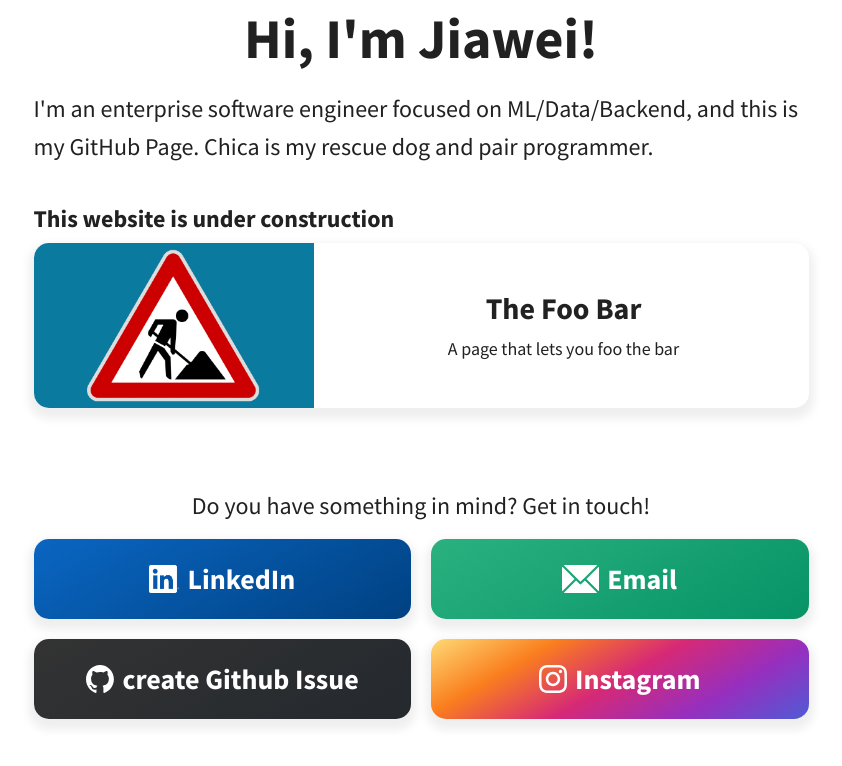
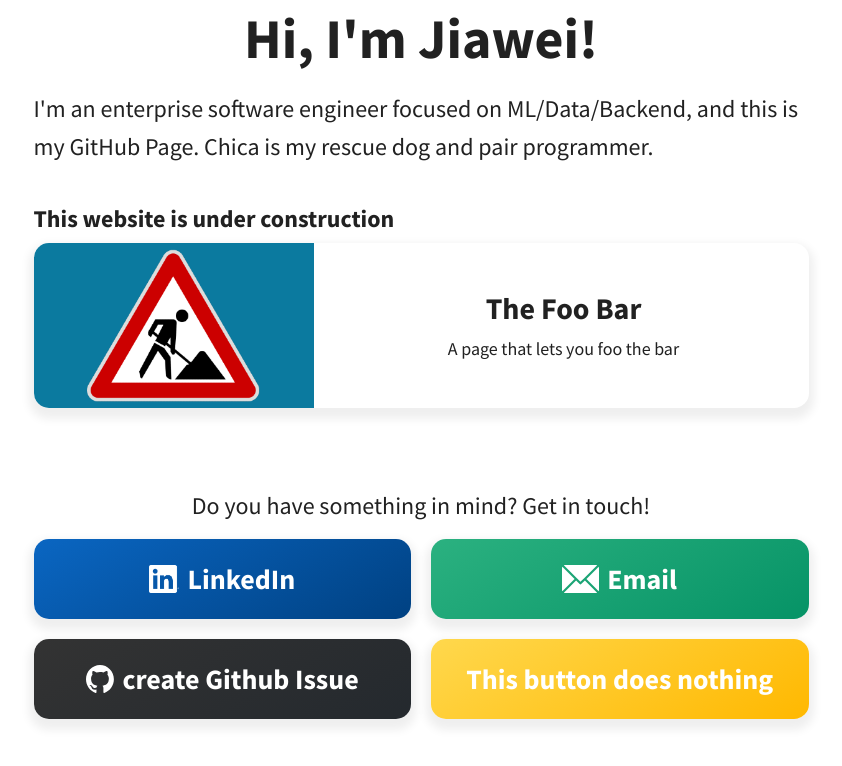
Before and after one commit to Jiawei-Wang/jiawei-wang.github.io, a React app: page / in a window 1280 px wide. Shown: the part 252-1018 px from the top of the page, without its empty margins (219-1061 px from the left). Built offline with nearby package versions, Linux system fonts and the light colour scheme; the HTML template or start-up script is replaced by a standard one.

Commit message:
remove ins

```diff
--- a/src/components/ProviderComponent.css
+++ b/src/components/ProviderComponent.css
@@ -203,9 +203,9 @@
   background: linear-gradient(150deg, #333333 0%, #24292e 100%);
 }
 
-/* Instagram gradient */
-.ButtonLink.instagram {
-  background: linear-gradient(150deg, #feda75 0%, #fa7e1e 25%, #d62976 50%, #962fbf 75%, #4f5bd5 100%);
+/* Nothing gradient */
+.ButtonLink.nothing {
+  background: linear-gradient(150deg, #FFD84D 0%, #FFB800 100%);
 }
 
 /* Responsive tweaks */
--- a/src/components/ProviderComponent.tsx
+++ b/src/components/ProviderComponent.tsx
@@ -10,7 +10,6 @@
 import linkedinIcon from "../images/linkedin.png";
 import mailIcon from "../images/mail.svg";
 import githubIcon from "../images/github.svg";
-import insIcon from "../images/instagram.svg"
 
 const Provider: React.FC = () => {
   return (
@@ -97,15 +96,9 @@
           <a
             target="_blank"
             rel="noopener"
-            href="https://www.instagram.com/real.jiawei.wang/"
-            className="ButtonLink instagram"
+            className="ButtonLink nothing"
           >
-            <img
-              alt="Instagram Icon"
-              src={insIcon}
-              className="ButtonIcon"
-            />{" "}
-            Instagram
+            This button does nothing
           </a>
         </div>
       </div>
```
Also changed, not shown: src/images/instagram.svg (deleted).
